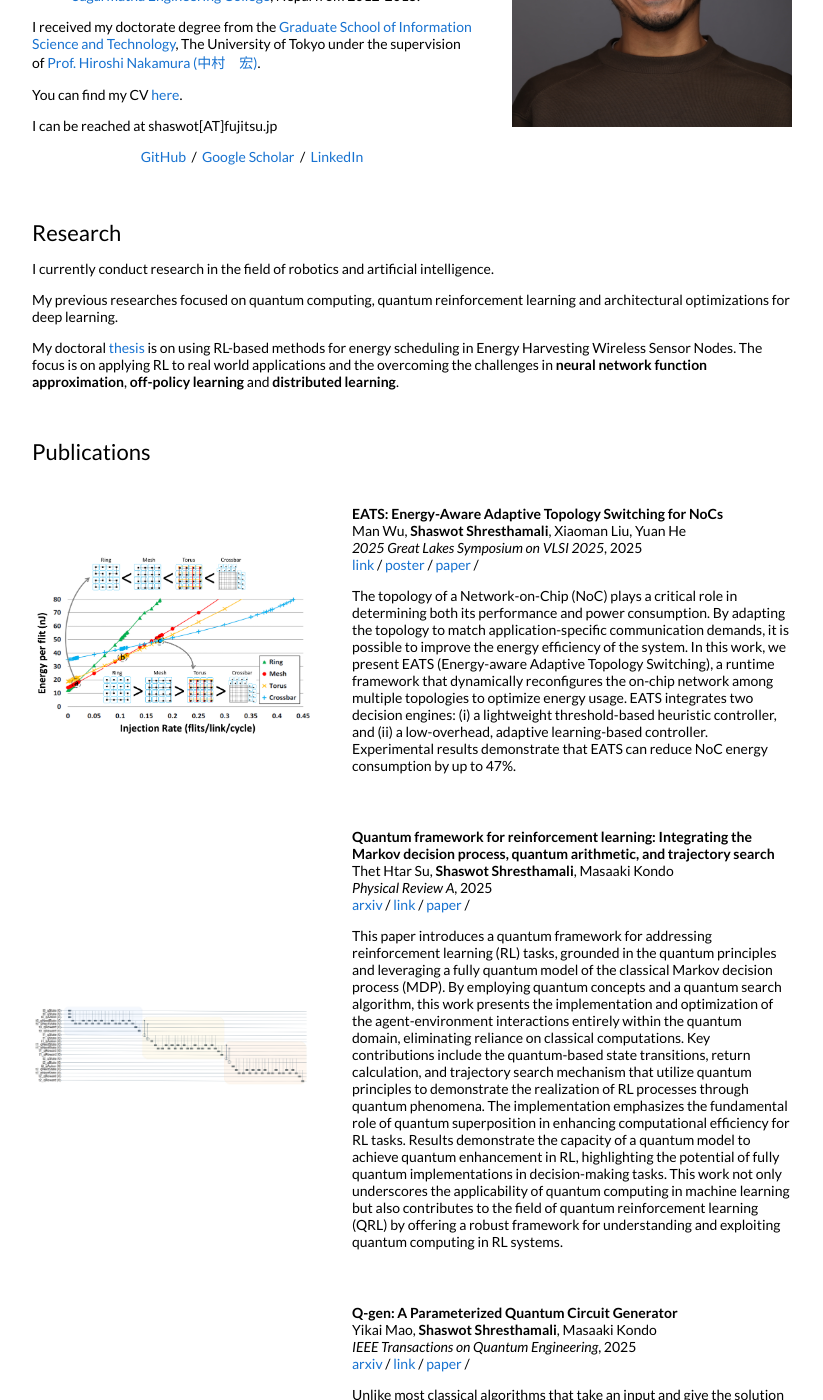
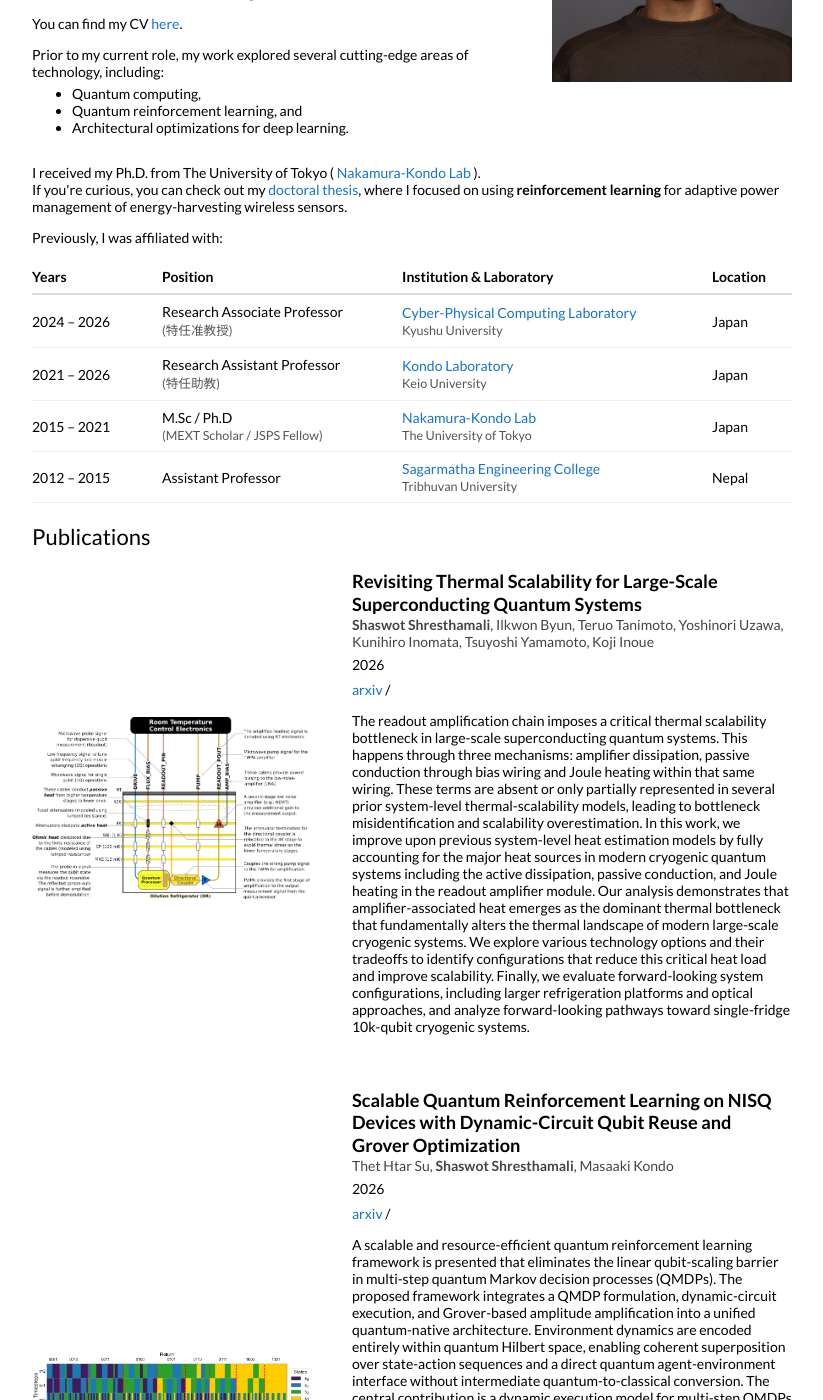
Before and after one commit to shaswot/shaswot.github.io, a Jekyll site: the page built from _posts/2026-08-02-SCQ.markdown, in a window 1280 px wide and 1400 px high, scrolled down 231 px. Shown: the whole window, without its empty margins (228-1051 px from the left). Built offline with Jekyll 4.4.1, drawn with Linux system fonts in a browser that asks for light colours; a file with an impossible date is left out; some of the changed text lies outside the part shown.

Commit message:
added docker configs. Added SCQ paper. Redid the layout

```diff
--- a/_layouts/default.html
+++ b/_layouts/default.html
@@ -21,65 +21,117 @@
   <table style="width:100%;max-width:800px;border:0px;border-spacing:0px;border-collapse:separate;margin-right:auto;margin-left:auto;">
     <tr style="padding:0px">
       <td style="padding:0px">
+
+        <!-- INTRO -->
         <table style="width:100%;border:0px;border-spacing:0px;border-collapse:separate;margin-right:auto;margin-left:auto;">
           <tr style="padding:0px">
-              <td style="padding:2.5%;width:60%;vertical-align:middle">
-                <h1>Shaswot Shresthamali</h1>
-                <h2>Researcher @ Fujitsu, Japan</h2>
-                <p>Previously, I was affiliated with:</p>
-                  <ul>
-                    <li>
-                      <a href="https://cpc.ait.kyushu-u.ac.jp/en/">Cyber-Physical Computing (CPC) Laboratory</a> in Kyushu University, Japan  from 2024-2026.
-                    </li>
-                    <li>
-                      <a href="https://www.acsl.ics.keio.ac.jp">Kondo Laboratory</a> in Keio University, Japan from 2021-2026.
-                    </li>
-                    <li>
-                      <a href="https://sagarmatha.edu.np/">Sagarmatha Engineering College</a>, Nepal from 2012-2015.
-                    </li>
-                  </ul>
-
+            <td style="padding: 2.5% 2.5% 0 2.5%; width:65%; vertical-align:top; text-align:left;">
+              <h1 style="text-align:left; margin-top:0;">Shaswot Shresthamali</h1>
+              <h2 style="text-align:left;">🤖 Robotics Researcher @ Fujitsu, Japan </h2>
+              <p>
+                Hi! 👋
               </p>
               <p>
-                  I received my doctorate degree from the <a href="https://www.i.u-tokyo.ac.jp/index_e.shtml">Graduate School of Information Science and Technology</a>, The University of Tokyo under the supervision of <a href="http://www.hal.ipc.i.u-tokyo.ac.jp/~nakamura/index-e.html"> Prof. Hiroshi Nakamura (中村　宏)</a>.
+                I am a researcher specializing in the fields of <b>robotics</b> and <b>artificial intelligence</b>.
+              </p>
+
+              <p>
+                  I can be reached at shaswot[AT]fujitsu.jp
+              </p>
+
+              <p style="text-align:center">
+                <a href="https://github.com/shaswot">GitHub</a> &nbsp;/&nbsp;
+                <a href="https://scholar.google.com/citations?user=BCVh544AAAAJ&hl=en">Google Scholar</a> &nbsp;/&nbsp;
+                <a href="https://www.linkedin.com/in/shaswot-sm"> LinkedIn </a>
               </p>
 
               <p>
                 You can find my CV <a href="/pdfs/MY_CV_Master.pdf">here</a>.
               </p>
 
-                <p>
-                  I can be reached at shaswot[AT]fujitsu.jp
+              <p style="margin-bottom: 0;">
+                Prior to my current role, my work explored several cutting-edge areas of technology, including:
               </p>
-                <p style="text-align:center">
-                  <a href="https://github.com/shaswot">GitHub</a> &nbsp;/&nbsp;
-                  <a href="https://scholar.google.com/citations?user=BCVh544AAAAJ&hl=en">Google Scholar</a> &nbsp;/&nbsp;
-                  <a href="https://www.linkedin.com/in/shaswot-sm"> LinkedIn </a>
-                </p>
+              <ul style="margin-top: 5px;">
+                <li>Quantum computing,</li>
+                <li>Quantum reinforcement learning, and</li>
+                <li>Architectural optimizations for deep learning.</li>
+              </ul>
             </td>
+
           <td style="padding:2.5%;width:40%;max-width:40%">
             <img style="width:100%;max-width:100%" alt="profile photo" src="images/profile.png">
           </td>
         </tr>
         </table>
 
+        <!-- BACKGROUND -->
         <table style="width:100%;border:0px;border-spacing:0px;border-collapse:separate;margin-right:auto;margin-left:auto;">
           <tr>
-              <td style="padding:2.5%;width:100%;vertical-align:middle">
-                <h2>Research</h2>
+            <td style="padding: 0 2.5%; width:100%; vertical-align:middle">
+              <!--PHD-->
               <p>
-                  I currently conduct research in the field of robotics and artificial intelligence.
+                I received my Ph.D. from The University of Tokyo (<a href="http://www.hal.ipc.i.u-tokyo.ac.jp/~nakamura/index-e.html"> Nakamura-Kondo Lab </a>).
+                <br>
+                If you're curious, you can check out my <a href="https://doi.org/10.15083/0002007215">doctoral thesis</a>, where I focused on using <b>reinforcement learning</b> for adaptive power management of energy-harvesting wireless sensors.
               </p>
 
-                <p>
-                  My previous researches focused on quantum computing, quantum reinforcement learning and architectural optimizations for deep learning.
-                </p>
+              <!-- AFFILIATIONS -->
+            <p style="margin-top: 1em;">Previously, I was affiliated with:</p>
+            <table style="width:100%; border-collapse: collapse; margin-top: 10px; margin-bottom: 20px; text-align: left;">
+              <!-- Table Header -->
+              <tr style="border-bottom: 2px solid #ddd;">
+                <th style="padding: 8px 0; width: 15%;">Years</th>
+                <th style="padding: 8px 10px; width: 30%;">Position</th>
+                <th style="padding: 8px 10px; width: 40%;">Institution & Laboratory</th>
+                <th style="padding: 8px 0; width: 10%;">Location</th>
+              </tr>
 
-                <p>
-                  My doctoral  <a href="https://doi.org/10.15083/0002007215">thesis</a> is on using RL-based methods for energy scheduling in Energy Harvesting Wireless Sensor Nodes. The focus is on applying RL to real world applications and the overcoming the challenges in <b>neural network function approximation</b>, <b>off-policy learning</b> and <b>distributed learning</b>.
-                </p>
-                          <br>
-                <br>
+              <!-- Kyudai -->
+              <tr style="border-bottom: 1px solid #eee;">
+                <td style="padding: 8px 0; white-space: nowrap;">2024 &ndash; 2026</td>
+                <td style="padding: 8px 10px;">Research Associate Professor<br><span style="font-size: 0.9em; color: #555;">(特任准教授)</span></td>
+                <td style="padding: 8px 10px;">
+                  <a href="https://cpc.ait.kyushu-u.ac.jp/en/">Cyber-Physical Computing Laboratory</a><br>
+                  <span style="font-size: 0.9em; color: #555;">Kyushu University</span>
+                </td>
+                <td style="padding: 8px 0;">Japan</td>
+              </tr>
+
+              <!-- Keio -->
+              <tr style="border-bottom: 1px solid #eee;">
+                <td style="padding: 8px 0; white-space: nowrap;">2021 &ndash; 2026</td>
+                <td style="padding: 8px 10px;">Research Assistant Professor<br><span style="font-size: 0.9em; color: #555;">(特任助教)</span></td>
+                <td style="padding: 8px 10px;">
+                  <a href="https://www.acsl.ics.keio.ac.jp">Kondo Laboratory</a><br>
+                  <span style="font-size: 0.9em; color: #555;">Keio University</span>
+                </td>
+                <td style="padding: 8px 0;">Japan</td>
+              </tr>
+
+              <!-- Todai -->
+              <tr style="border-bottom: 1px solid #eee;">
+                <td style="padding: 8px 0; white-space: nowrap;">2015 &ndash; 2021</td>
+                <td style="padding: 8px 10px;">M.Sc / Ph.D<br><span style="font-size: 0.9em; color: #555;">(MEXT Scholar / JSPS Fellow)</span></td>
+                <td style="padding: 8px 10px;">
+                  <a href="http://www.hal.ipc.i.u-tokyo.ac.jp/~nakamura/index-e.html">Nakamura-Kondo Lab</a><br>
+                  <span style="font-size: 0.9em; color: #555;">The University of Tokyo</span>
+                </td>
+                <td style="padding: 8px 0;">Japan</td>
+              </tr>
+
+              <!-- SEC -->
+              <tr style="border-bottom: 1px solid #eee;">
+                <td style="padding: 8px 0; white-space: nowrap;">2012 &ndash; 2015</td>
+                <td style="padding: 8px 10px;">Assistant Professor</td>
+                <td style="padding: 8px 10px;">
+                  <a href="https://sagarmatha.edu.np/">Sagarmatha Engineering College</a><br>
+                  <span style="font-size: 0.9em; color: #555;">Tribhuvan University</span>
+                </td>
+                <td style="padding: 8px 0;">Nepal</td>
+              </tr>
+            </table>
+
 
               <h2>Publications</h2>
             </td>
@@ -95,13 +147,27 @@
               <img src="{{post.image}}" alt="project image" style="width:auto; height:auto; max-width:100%;" />
             </td>
             <td style="padding:2.5%;width:75%;vertical-align:middle">
-                <h3>{{post.title}}</h3>
-                <br>
+
+              <!-- Title: Larger, bolder, with controlled bottom margin instead of a <br> -->
+              <h3 style="margin: 0 0 6px 0; font-size: 1.3em; font-weight: bold; line-height: 1.25;">
+                {{post.title}}
+              </h3>
+
+              <!-- Authors: Slightly muted color to contrast with the bold title -->
+              <div style="color: #444; margin-bottom: 6px;">
                 {{post.authors}}
+              </div>
 
-                <br>
-                <em>{{post.venue}}</em>, {{ post.date | date: "%Y" }}
-                <br>
+              <!-- Venue & Date: Only prints the venue and comma if a venue is actually provided -->
+              <div style="margin-bottom: 8px;">
+                {% if post.venue and post.venue != "" %}
+                  <em>{{post.venue}}</em>,
+                {% endif %}
+                {{ post.date | date: "%Y" }}
+              </div>
+
+              <!-- Links (Cleaned up to stay inline) -->
+              <div>
                 {% if post.arxiv %}
                 <a href="{{post.arxiv}}">arxiv</a> /
                 {% endif %}
@@ -123,8 +189,13 @@
                 {% if post.paper %}
                 <a href="{{post.paper}}">paper</a> /
                 {% endif %}
-                <p></p>
+              </div>
+
+              <!-- Excerpt -->
+              <p style="margin-top: 10px;">
                 {{ post.excerpt }}
+              </p>
+
             </td>
           </tr>
           {% endif %}
@@ -134,137 +205,6 @@
         <br>
         <br>
         <br>
-        <!-- <table style="width:100%;border:0px;border-spacing:0px;border-collapse:separate;margin-right:auto;margin-left:auto;">
-          <tr>
-            <td style="padding:2.5%;width:100%;vertical-align:middle">
-              <h2>Intel Projects</h2>
-              <p>Besides my work on the RealSense depth sensors and the publications above, a sampling of my publicly disclosed work
-              </p>
-            </td>
-          </tr>
-        </table>
-        <table style="width:100%;border:0px;border-spacing:0px;border-collapse:separate;margin-right:auto;margin-left:auto;">
-
-          {% for post in site.posts %}
-          {% for cat in post.categories %}
-          {% if cat == 'Intel' %}
-          <tr>
-            <td style="padding:2.5%;width:25%;vertical-align:middle;min-width:120px">
-              <img src="/tn{{post.image}}" alt="project image" style="width:auto; height:auto; max-width:100%;" />
-            </td>
-            <td style="padding:2.5%;width:75%;vertical-align:middle">
-              <h3>{{post.title}}</h3>
-              <br>
-              <em>{{post.categories}} {{post.course}}</em>
-              <br>
-              {{ post.date | date: "%Y-%m-%d" }}
-
-              <br>
-              {% if post.website %}
-              <a href="{{post.website}}">website</a> /
-              {% endif %}
-              {% if post.paper %}
-              <a href="{{post.paper}}">paper</a> /
-              {% endif %}
-              {% if post.patent %}
-              <a href="{{post.patent}}">patent</a> /
-              {% endif %}
-              {% if post.patent2 %}
-              <a href="{{post.patent2}}">patent #2</a> /
-              {% endif %}
-              {% if post.patent3 %}
-              <a href="{{post.patent3}}">patent #3</a> /
-              {% endif %}
-              {% if post.video %}
-              <a href="{{post.video}}">video</a> /
-              {% endif %}
-              {% if post.video2 %}
-              <a href="{{post.video2}}">video #2</a> /
-              {% endif %}
-              {% if post.code %}
-              <a href="{{post.code}}">code</a> /
-              {% endif %}
-              {% if post.poster %}
-              <a href="{{post.poster}}">poster</a> /
-              {% endif %}
-              {% if post.slides %}
-              <a href="{{post.slides}}">slides</a> /
-              {% endif %}
-              <p></p>
-              {{ post.excerpt }}
-            </td>
-          </tr>
-          {% endif %}
-          {% endfor %}
-          {% endfor %}
-        </table>
-        <br>
-        <br>
-        <br>
-        <table style="width:100%;border:0px;border-spacing:0px;border-collapse:separate;margin-right:auto;margin-left:auto;">
-          <tr>
-            <td style="padding:2.5%;width:100%;vertical-align:middle">
-              <h2>Other Projects</h2>
-              <p> These include coursework, side projects and unpublished research work.
-              </p>
-            </td>
-          </tr>
-        </table>
-        <table style="width:100%;border:0px;border-spacing:0px;border-collapse:separate;margin-right:auto;margin-left:auto;">
-
-          {% for post in site.posts %}
-          {% for cat in post.categories %}
-          {% if cat != 'research' and cat != 'Intel' %}
-          <tr>
-            <td style="padding:2.5%;width:25%;vertical-align:middle;min-width:120px">
-              <img src="/tn{{post.image}}" alt="project image" style="width:auto; height:auto; max-width:100%;" />
-            </td>
-            <td style="padding:2.5%;width:75%;vertical-align:middle">
-              <h3>{{post.title}}</h3>
-              <br>
-              <em>{{post.categories}} {{post.course}}</em>
-              <br>
-              {{ post.date | date: "%Y-%m-%d" }}
-
-              <br>
-              {% if post.website %}
-              <a href="{{post.website}}">website</a> /
-              {% endif %}
-              {% if post.paper %}
-              <a href="{{post.paper}}">paper</a> /
-              {% endif %}
-              {% if post.patent %}
-              <a href="{{post.patent}}">patent</a> /
-              {% endif %}
-              {% if post.patent2 %}
-              <a href="{{post.patent2}}">patent #2</a> /
-              {% endif %}
-              {% if post.patent3 %}
-              <a href="{{post.patent3}}">patent #3</a> /
-              {% endif %}
-              {% if post.video %}
-              <a href="{{post.video}}">video</a> /
-              {% endif %}
-              {% if post.video2 %}
-              <a href="{{post.video2}}">video #2</a> /
-              {% endif %}
-              {% if post.code %}
-              <a href="{{post.code}}">code</a> /
-              {% endif %}
-              {% if post.poster %}
-              <a href="{{post.poster}}">poster</a> /
-              {% endif %}
-              {% if post.slides %}
-              <a href="{{post.slides}}">slides</a> /
-              {% endif %}
-              <p></p>
-              {{ post.excerpt }}
-            </td>
-          </tr>
-          {% endif %}
-          {% endfor %}
-          {% endfor %}
-        </table> -->
 
         <table style="width:100%;border:0px;border-spacing:0px;border-collapse:separate;margin-right:auto;margin-left:auto;">
           <tr>
--- a/_posts/2014-11-01-kec2014.markdown
+++ b/_posts/2014-11-01-kec2014.markdown
@@ -5,6 +5,7 @@ date:   2014-11-01
 image: /images/kec-2014.png
 categories: research
 author: "Shaswot Shresthamali"
+authors: "Shaswot Shresthamali"
 venue: "KEC Journal of Science and Engineering (November 2014)"
 link: /pdfs/kec-2014.pdf
 paper: /pdfs/kec-2014.pdf
--- a/_posts/2025-09-19-SQRL.markdown
+++ b/_posts/2026-04-22-SQRL.markdown
@@ -1,7 +1,7 @@
 ---
 layout: post
 title:  "Scalable Quantum Reinforcement Learning on NISQ Devices with Dynamic-Circuit Qubit Reuse and Grover Optimization"
-date:
+date: 2026-04-22
 image: /images/sqrl.png
 categories: research
 author: "Thet Htar Su"
--- /dev/null
+++ b/_posts/2026-08-02-SCQ.markdown
@@ -0,0 +1,20 @@
+---
+layout: post
+title:  "Revisiting Thermal Scalability for Large-Scale Superconducting Quantum Systems"
+date: 2026-08-02
+image: /images/scq.png
+categories: research
+author: "Shaswot Shresthamali"
+authors: "<strong>Shaswot Shresthamali</strong>, Ilkwon Byun, Teruo Tanimoto, Yoshinori Uzawa, Kunihiro Inomata, Tsuyoshi Yamamoto, Koji Inoue"
+venue:
+paper:
+arxiv: http://arxiv.org/abs/2608.00990
+link :
+slides:
+code:
+---
+The readout amplification chain imposes a critical thermal scalability bottleneck in large-scale superconducting quantum systems. This happens through three mechanisms: amplifier dissipation, passive conduction through bias wiring and Joule heating within that same wiring.
+These terms are absent or only partially represented in several prior system-level thermal-scalability models, leading to bottleneck misidentification and scalability overestimation.
+In this work, we improve upon previous system-level heat estimation models by fully accounting for the major heat sources in modern cryogenic quantum systems including the active dissipation, passive conduction, and Joule heating in the readout amplifier module.
+Our analysis demonstrates that amplifier-associated heat emerges as the dominant thermal bottleneck that fundamentally alters the thermal landscape of modern large-scale cryogenic systems. We explore various technology options and their tradeoffs to identify configurations that reduce this critical heat load and improve scalability.
+Finally, we evaluate forward-looking system configurations, including larger refrigeration platforms and optical approaches, and analyze forward-looking pathways toward single-fridge 10k-qubit cryogenic systems.
```
Also changed, not shown: docker-compose.yml (+3 -4 lines), images/scq.png (added), 4 other files. Lines whose indentation alone changed are shown as unchanged.
